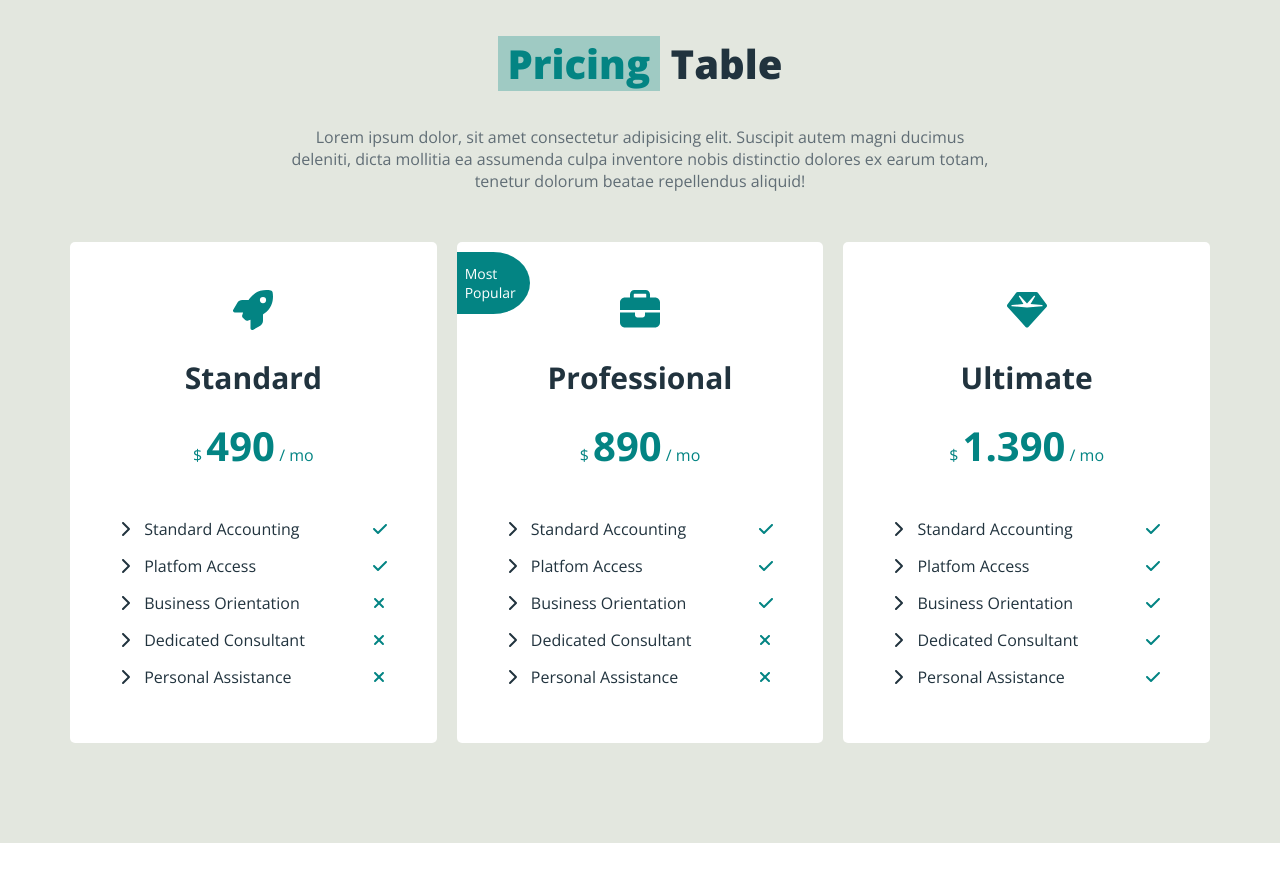
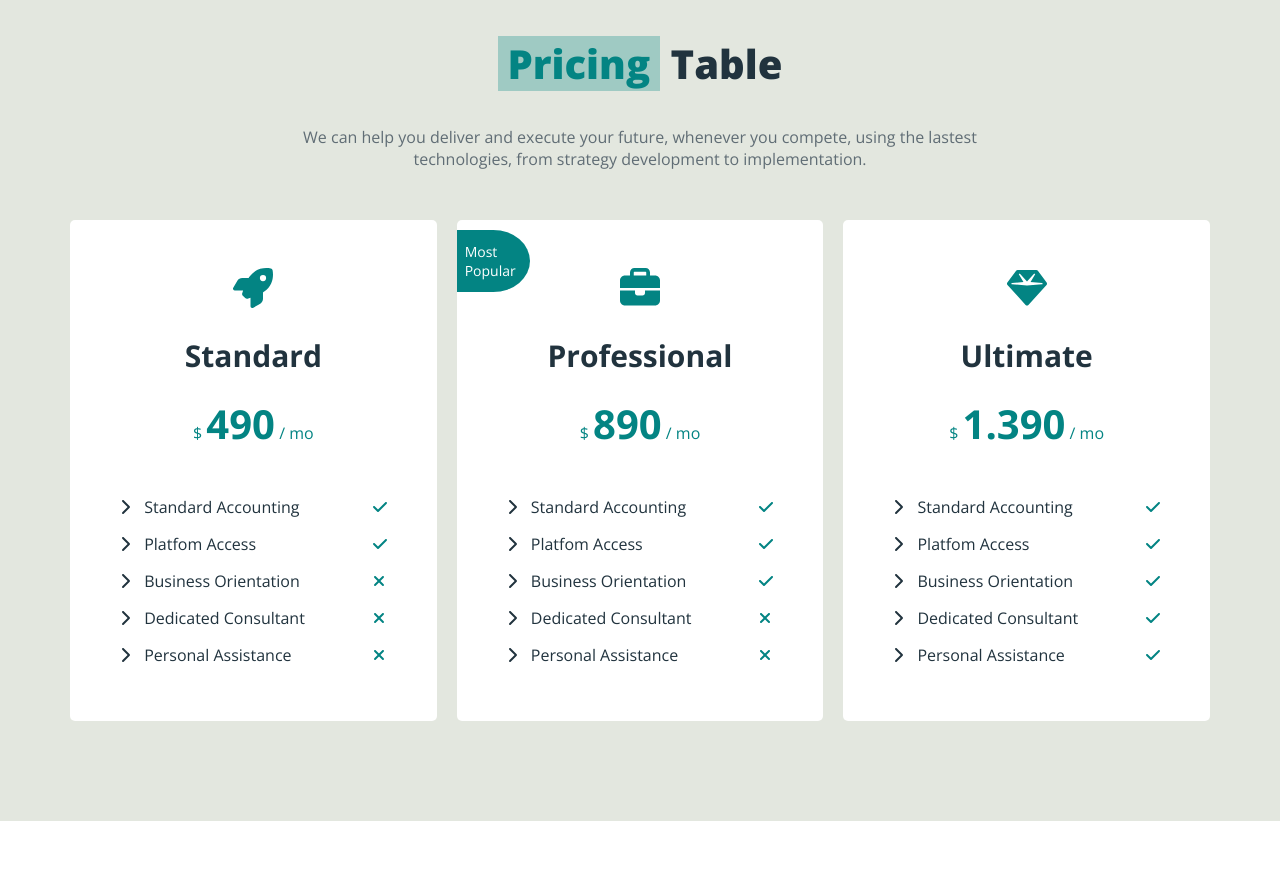
Before and after one commit to RiccardoImperato/proj-html-vuejs, a Vue app: page / in a window 1280 px wide. Shown: the part 3203-4085 px from the top of the page. Built offline with nearby package versions, Linux system fonts and the light colour scheme.

Commit message:
fix: contenuto paragrafo

```diff
--- a/src/components/main/Prices.vue
+++ b/src/components/main/Prices.vue
@@ -14,9 +14,8 @@ export default {
             <h4 class="small-title">Monthly plans</h4>
             <h2><span>Pricing</span> Table</h2>
             <p>
-                Lorem ipsum dolor, sit amet consectetur adipisicing elit. Suscipit autem magni ducimus deleniti, dicta
-                mollitia ea assumenda culpa inventore nobis distinctio dolores ex earum totam, tenetur dolorum beatae
-                repellendus aliquid!
+                We can help you deliver and execute your future, whenever you compete, using the lastest technologies, from
+                strategy development to implementation.
             </p>
         </div>
         <div class="box">
```
